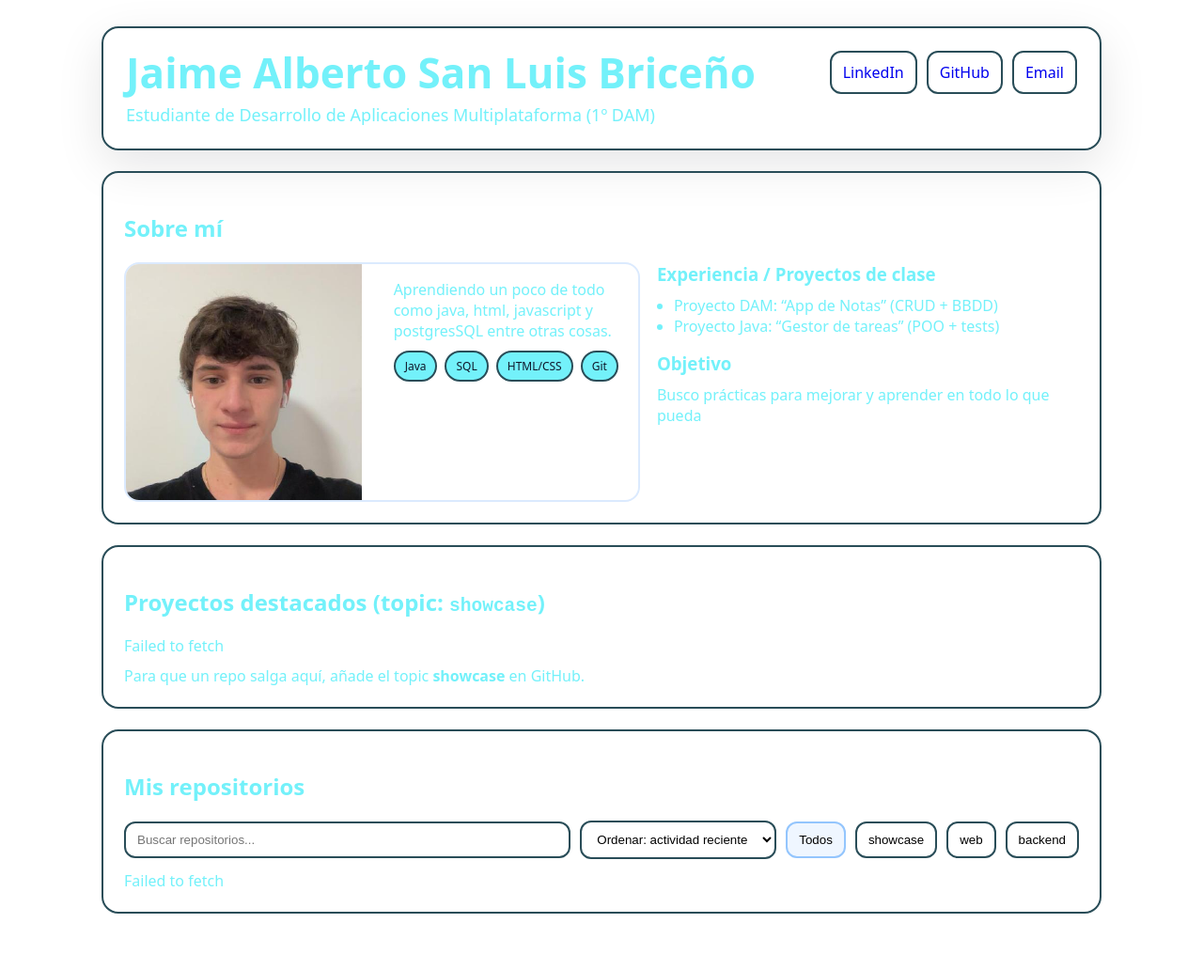
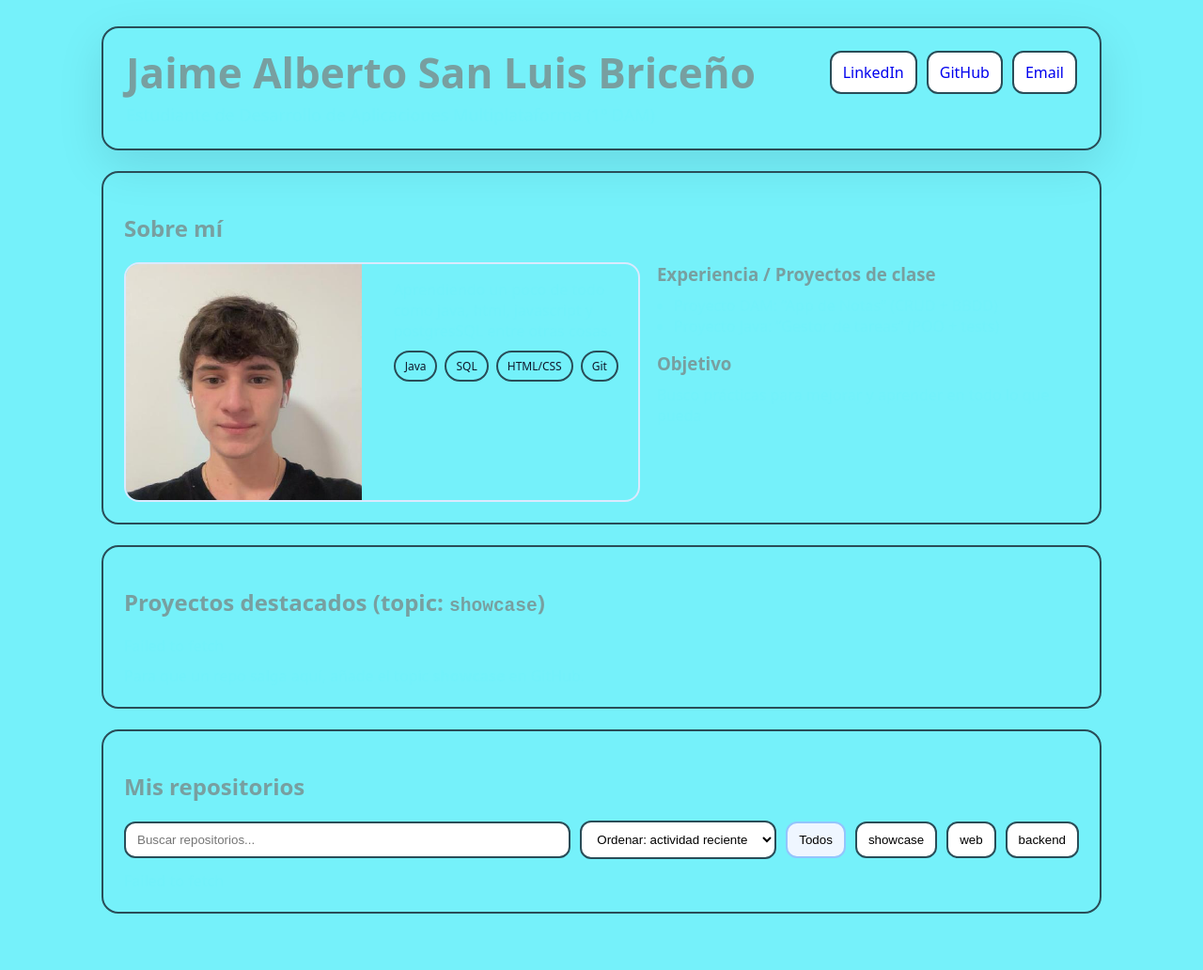
Before and after one commit to jaimesanluis/jaimesanluis.github.io, a Jekyll site: the page built from index.html, in a window 1280 px wide. Shown: the whole page at 94% size. Built offline with Jekyll 4.4.1, drawn with Linux system fonts in a browser that asks for light colours.

Commit message:
cambios en css

```diff
--- a/assets/css/styles.css
+++ b/assets/css/styles.css
@@ -1,6 +1,6 @@
 :root{
   --bg:hsl(184, 93%, 72%);
-  --text:#73f1fa;
+  --text:#789fa0;
   --muted:#73f1fa;
   --card:#96c5c8;
   --line:rgb(41, 77, 88);
@@ -13,7 +13,7 @@
 body{
   margin:0;
   font-family: ui-sans-serif,system-ui,-apple-system,Segoe UI,Roboto,Helvetica,Arial;
-  background: var(#73f1fa);
+  background: var(--bg);
   color: var(--text);
 }
 .container{max-width:1100px;margin:0 auto;padding:28px 18px 60px}
```
Also changed, not shown: 1 other file.
